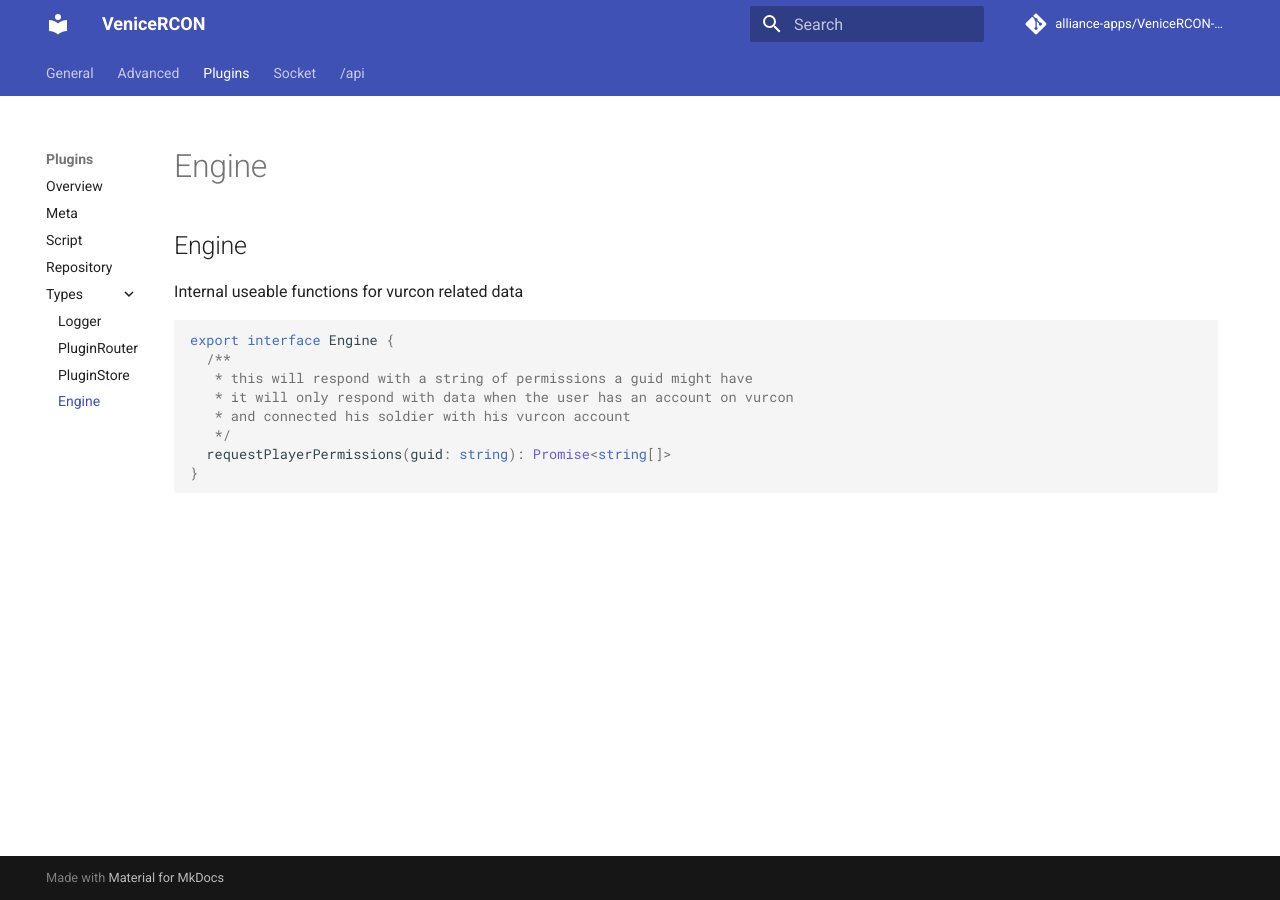
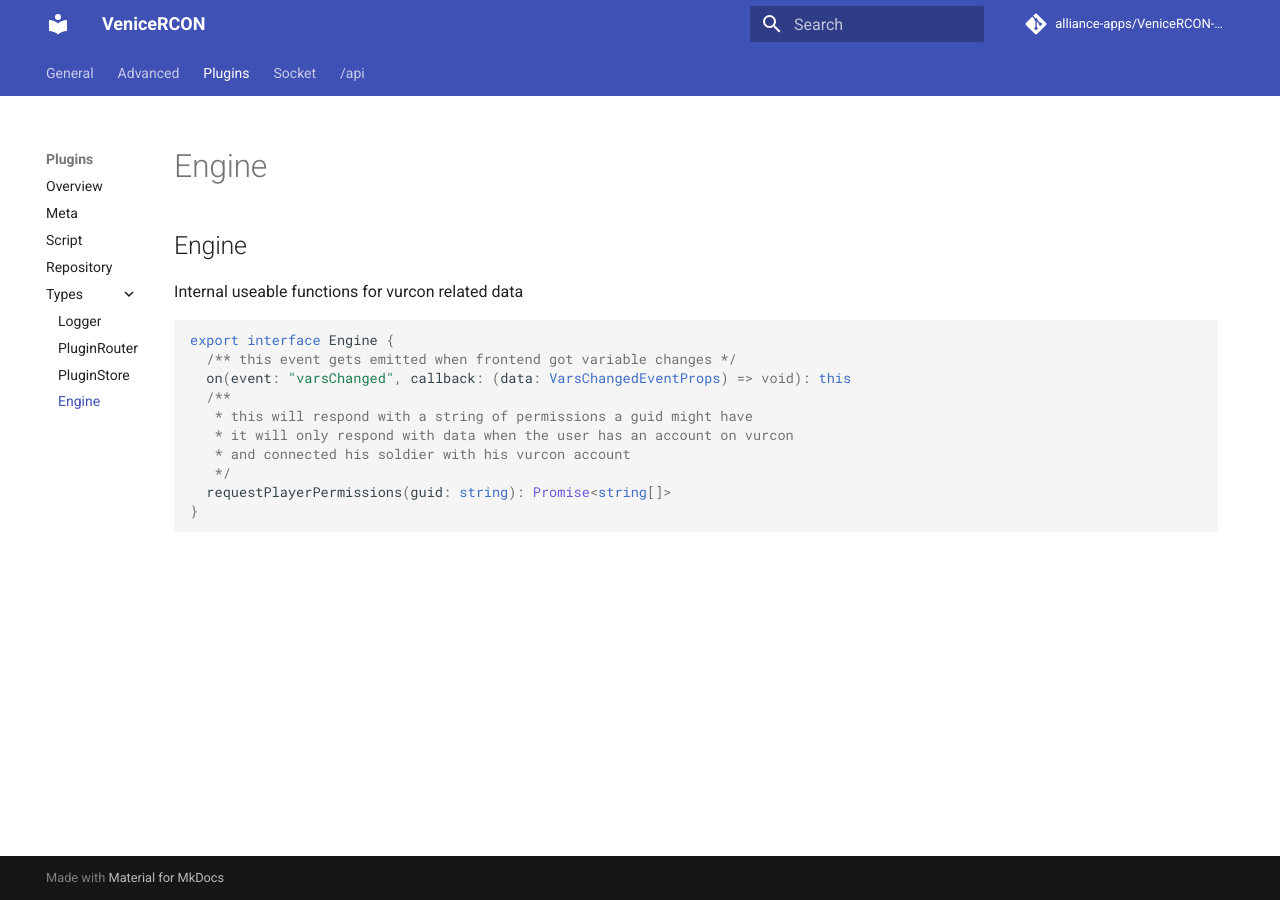
Before and after one commit to alliance-apps/VeniceRCON-documentation, an MkDocs documentation site: the page built from docs/general/plugin/types/Engine.md, in a window 1280 px wide. Built offline with MkDocs 1.6.1 and Material for MkDocs 9.7.7, drawn with Linux system fonts in a browser that asks for light colours; comment, search, counter and statistics services are not loaded.

Commit message:
add event varsChanged

````diff
--- a/docs/general/plugin/types/Engine.md
+++ b/docs/general/plugin/types/Engine.md
@@ -4,6 +4,8 @@ Internal useable functions for vurcon related data
 
 ```typescript
 export interface Engine {
+  /** this event gets emitted when frontend got variable changes */
+  on(event: "varsChanged", callback: (data: VarsChangedEventProps) => void): this
   /**
    * this will respond with a string of permissions a guid might have
    * it will only respond with data when the user has an account on vurcon
````
